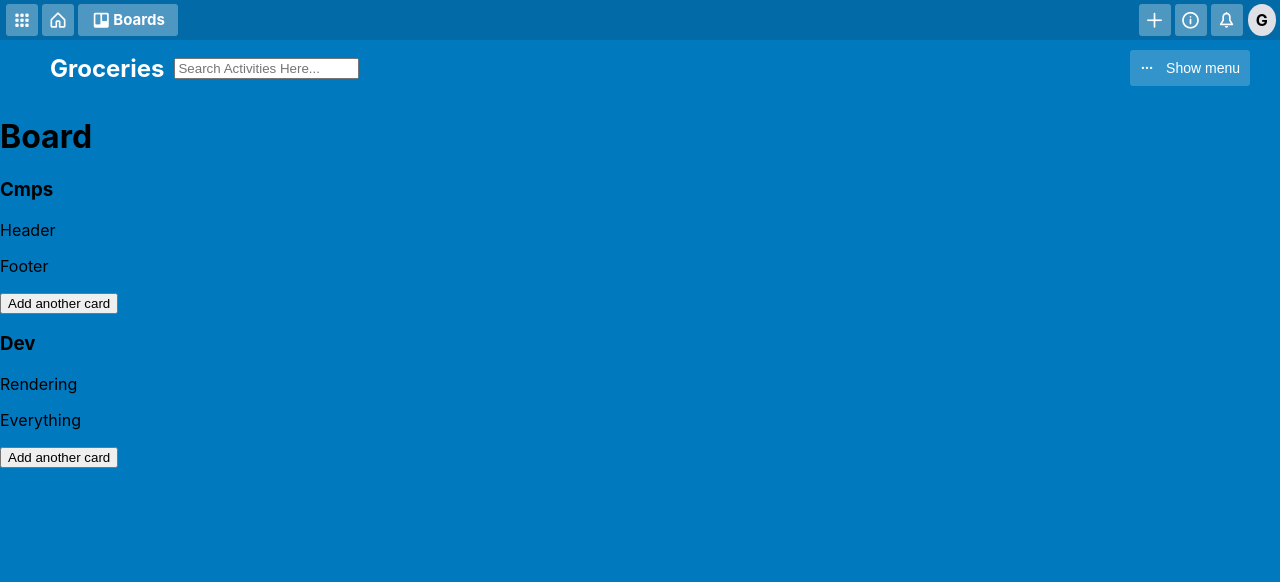
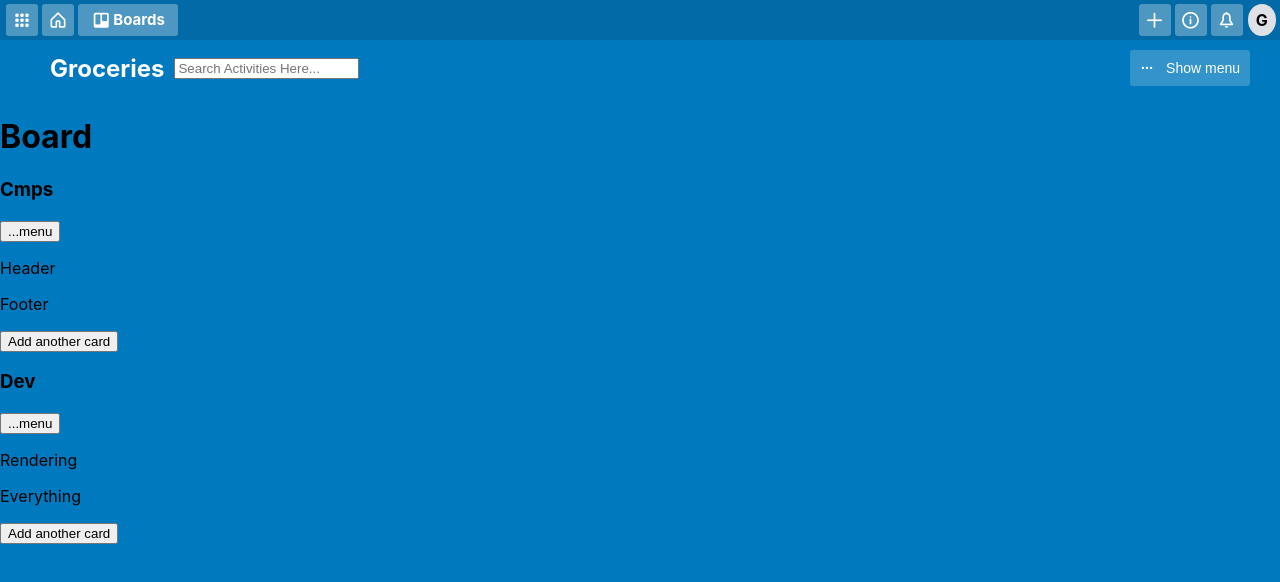
Before and after one commit to AvivAzulay/Agorello, a React (Create React App) app: page /#/board in a window 1280 px wide. Shown: the top 582 px of the page. Built offline with nearby package versions, Linux system fonts and the light colour scheme.

Commit message:
menur btn v1.0.6

```diff
--- a/src/cmps/CardAdd.jsx
+++ b/src/cmps/CardAdd.jsx
@@ -53,6 +53,7 @@ class _CardAdd extends Component {
                         <input type="text" ref={this.inputRef} value={title} onChange={this.handleChange} />
                         <button onClick={this.onSubmit}>Add card</button>
                         <button onClick={this.onToggleMode}>&times;</button>
+                        <button onClick={() => { }}>...menu</button>
                     </form>
                 </div>}
 
--- a/src/cmps/GroupPreview.jsx
+++ b/src/cmps/GroupPreview.jsx
@@ -16,6 +16,7 @@ export class GroupPreview extends Component {
         return (
             <div className="group-preview" >
                 <h3>{title}</h3>
+                <button>...menu</button>
                 <CardList cards={cards} />
                 <CardAdd groupId={group.id} />
             </div>
```
